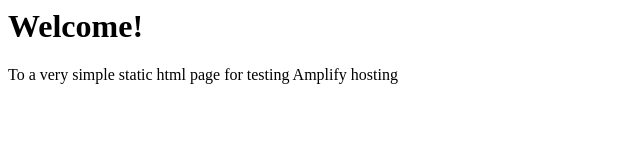
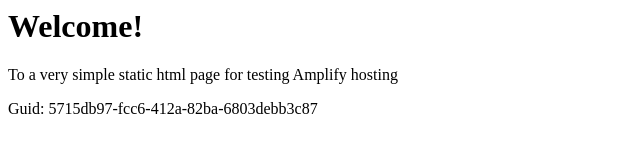
Before and after one commit to aws-aemilia-iad/Github-PR-Commit-Integration-Test-DoNotTouch-GithubWebhookPreviewCanaryTest-v1-prod-us-east-1, a website: page src/index.html in a window 1280 px wide. Shown: the whole page, without its empty margins (0-640 px from the left). Drawn offline with Linux system fonts and the light colour scheme.

Commit message:
commit from integ tests

```diff
--- a/src/index.html
+++ b/src/index.html
@@ -1,3 +1,5 @@
+
+
 <html lang="en">
 
 <head>
@@ -10,6 +12,6 @@
 <body>
     <h1>Welcome!</h1>
     <p>To a very simple static html page for testing Amplify hosting</p>
-</body>
+    <p>Guid: 5715db97-fcc6-412a-82ba-6803debb3c87</p></body>
 
 </html>
```
